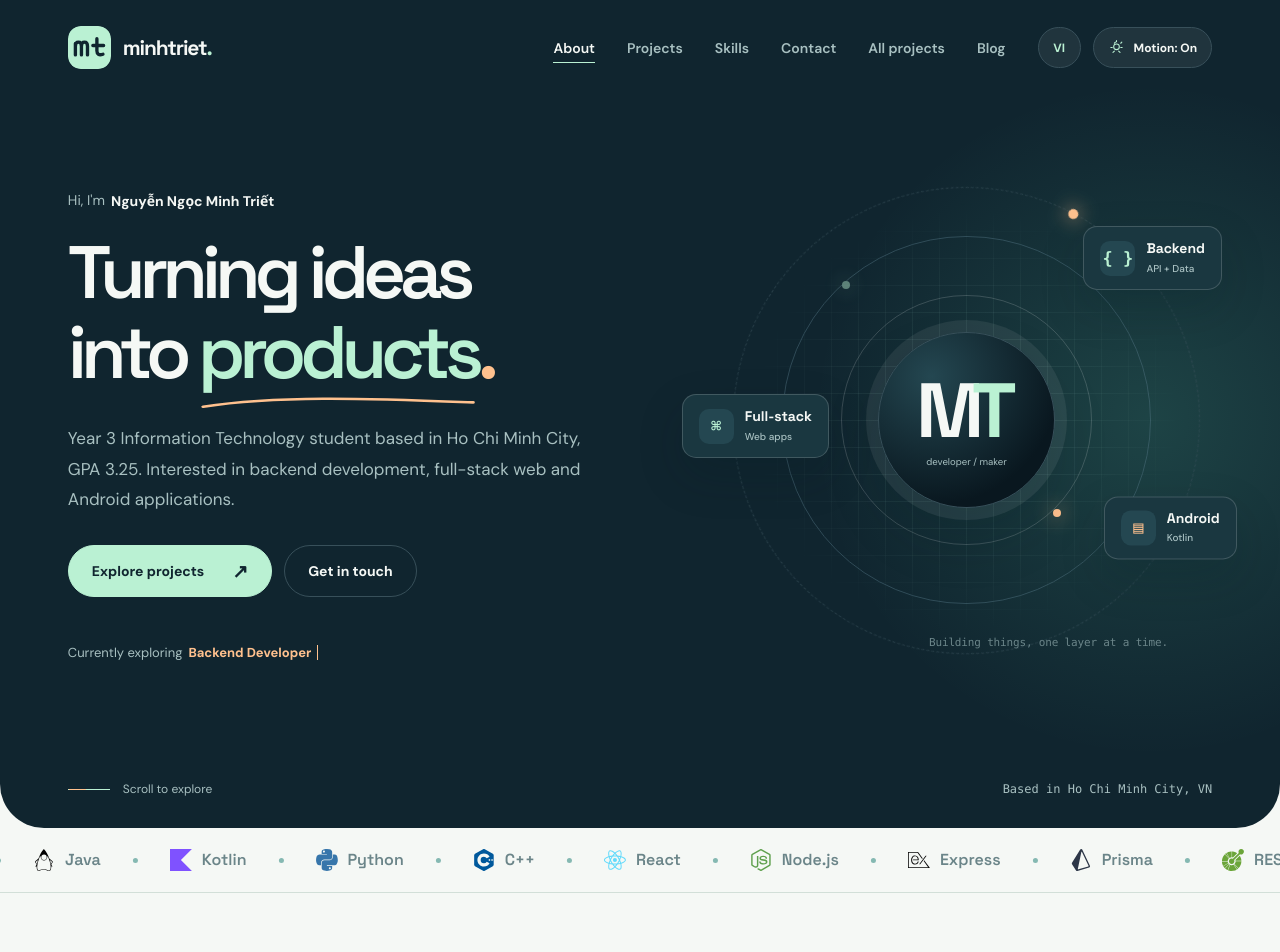
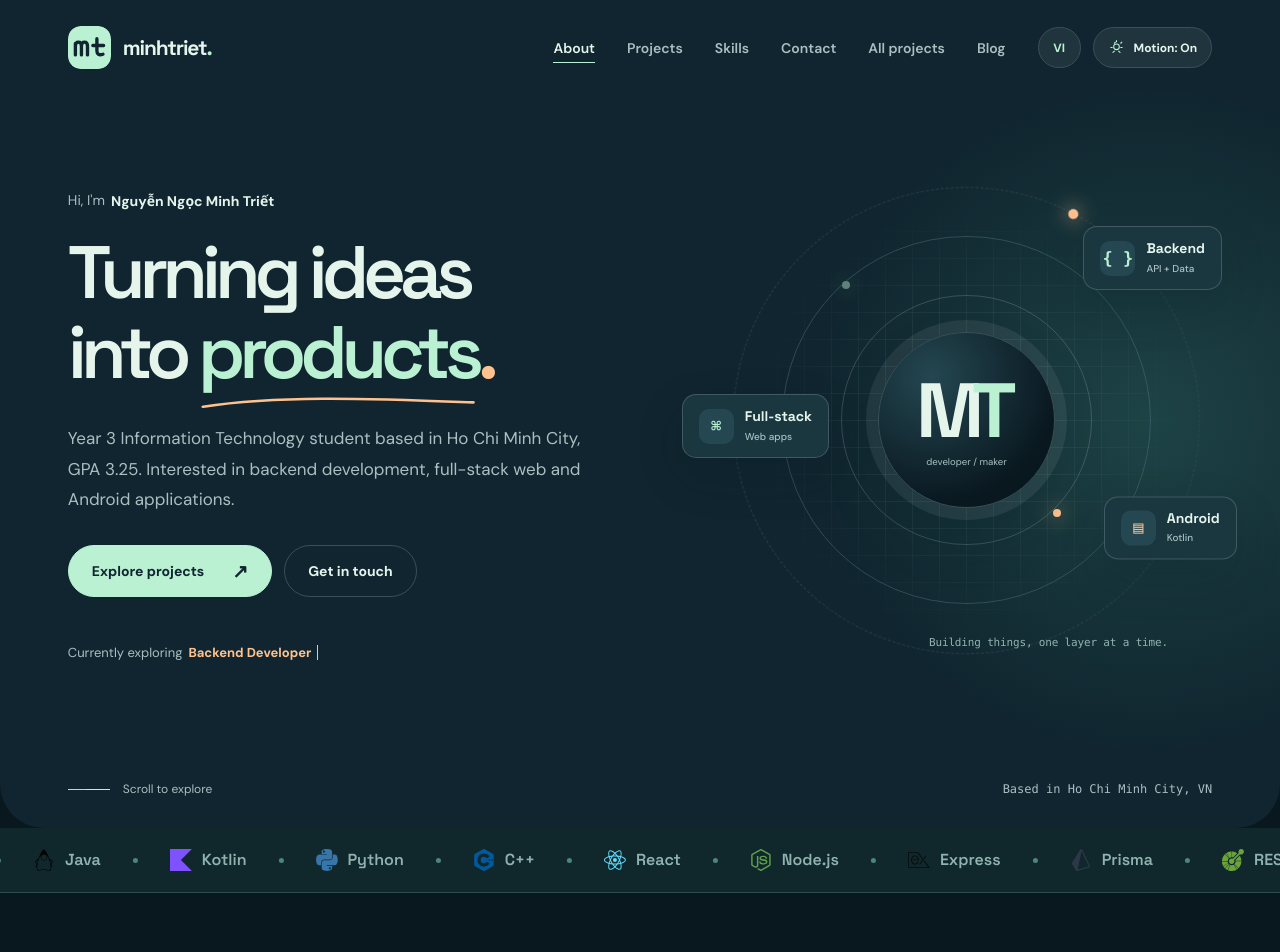
Before and after one commit to alotritne/mtriet-portfolio, a React (Vite) app in the folder frontend/: page / in a window 1280 px wide. Shown: the top 952 px of the page. Built offline with nearby package versions, Linux system fonts and the light colour scheme; no server answers.

Commit message:
Restore dark theme across portfolio pages

```diff
--- a/frontend/src/portfolio/styles.css
+++ b/frontend/src/portfolio/styles.css
@@ -6,18 +6,18 @@
   --ink-dark: #09171f;
   --ink-light: #1a3740;
   --ink-lighter: #244751;
-  --paper: #f5f8f5;
-  --paper-dim: #eef4ef;
-  --surface: #ffffff;
-  --mint-panel: #e0eee6;
+  --paper: #e5f5ec;
+  --paper-dim: #10282c;
+  --surface: #122d31;
+  --mint-panel: #183a39;
   --mint: #baf1d3;
-  --mint-deep: #157a70;
+  --mint-deep: #8be2c4;
   --peach: #ffc18e;
   --pale-blue: #c3e2e5;
-  --body-text: #496068;
-  --muted: #6b8589;
+  --body-text: #adc9c6;
+  --muted: #91b3b0;
   --hero-muted: #a8c0c1;
-  --line: #d2dfd8;
+  --line: #2d4c4d;
   --line-dark: #38505a;
   --visual-stroke: #567887;
   --glass: rgba(255, 255, 255, .07);
@@ -34,14 +34,14 @@
 }
 
 *, *::before, *::after { box-sizing: border-box; }
-html { scroll-behavior: smooth; scroll-padding-top: 30px; overflow-x: clip; }
-body { margin: 0; overflow-x: clip; font-family: var(--font-body); color: var(--ink); background: var(--paper); -webkit-font-smoothing: antialiased; }
+html { color-scheme: dark; scroll-behavior: smooth; scroll-padding-top: 30px; overflow-x: clip; }
+body { margin: 0; overflow-x: clip; font-family: var(--font-body); color: var(--paper); background: var(--ink-dark); -webkit-font-smoothing: antialiased; }
 body, button, a { -webkit-tap-highlight-color: transparent; }
 button, a { touch-action: manipulation; }
 button { font: inherit; cursor: pointer; }
 a { color: inherit; text-decoration: none; }
 img, svg { display: block; max-width: 100%; }
-::selection { background: var(--mint-deep); color: var(--surface); }
+::selection { background: var(--mint); color: var(--ink); }
 :focus-visible { outline: 3px solid var(--focus-color); outline-offset: 5px; }
 .wrap { width: min(calc(100% - var(--gutter) * 2), var(--max-width)); margin-inline: auto; }
 
@@ -121,7 +121,7 @@ img, svg { display: block; max-width: 100%; }
 .scroll-line::after { content: ""; position: absolute; width: 17px; height: 1px; background: var(--peach); animation: scroll-glide 2s linear infinite; }
 .hero-bottom > span { font-family: var(--font-code); }
 
-.marquee-shell { overflow: hidden; padding: 21px 0; border-bottom: 1px solid var(--line); background: var(--paper); }
+.marquee-shell { overflow: hidden; padding: 21px 0; border-bottom: 1px solid var(--line); background: var(--paper-dim); }
 .marquee-track { display: flex; align-items: center; width: max-content; white-space: nowrap; }
 .marquee-track.is-ready { animation: marquee var(--marquee-duration, 20s) linear infinite; }
 .marquee-set { display: inline-flex; align-items: center; gap: 32px; padding-right: 32px; flex: 0 0 auto; }
@@ -137,7 +137,7 @@ img, svg { display: block; max-width: 100%; }
 .section-about { display: grid; grid-template-columns: 1.1fr .9fr; gap: clamp(45px, 8vw, 125px); }
 .about-copy { align-self: center; max-width: 530px; padding-top: 48px; }
 .about-copy > p { font-size: 17px; line-height: 1.85; color: var(--body-text); margin: 0 0 17px; }
-.about-copy > p:first-child { font-size: 20px; font-weight: 500; line-height: 1.65; color: var(--ink); }
+.about-copy > p:first-child { font-size: 20px; font-weight: 500; line-height: 1.65; color: var(--paper); }
 .about-details { margin-top: 40px; border-top: 1px solid var(--line); }
 .about-details > div { display: grid; grid-template-columns: 104px 1fr; align-items: baseline; gap: 15px; padding: 17px 0; border-bottom: 1px solid var(--line); }
 .about-details span { font-size: 13px; color: var(--muted); }
@@ -175,32 +175,32 @@ img, svg { display: block; max-width: 100%; }
 .flow-bottom { width: 88%; display: grid; grid-template-columns: repeat(3, 1fr); gap: 10px; margin-top: 12px; }
 .flow-bottom span { background: var(--ink-light); border: 1px solid var(--line-dark); border-radius: 8px; padding: 13px 5px; text-align: center; color: var(--paper); font: 600 11px/1 var(--font-code); }
 
-.visual-android { background: var(--mint-panel); }
+.visual-android { background: #cde8dc; }
 .visual-android::before { content: ""; position: absolute; width: 380px; height: 380px; border-radius: 50%; background: var(--mint); filter: blur(50px); opacity: .65; }
 .phone-orbit { position: absolute; border-radius: 50%; border: 1px solid var(--mint-deep); opacity: .25; }
 .phone-orbit-one { height: 430px; width: 430px; }
 .phone-orbit-two { height: 570px; width: 570px; }
-.phone { position: relative; z-index: 2; border: 8px solid var(--ink); border-radius: 35px; background: var(--surface); width: 230px; height: 400px; padding: 15px; box-shadow: 12px 20px 2px var(--ink-light), 0 25px 60px var(--soft-shadow); transform: rotate(-7deg); transition: transform .5s cubic-bezier(.2,.8,.2,1); }
+.phone { position: relative; z-index: 2; border: 8px solid var(--ink); border-radius: 35px; background: #f7faf8; color: var(--ink); width: 230px; height: 400px; padding: 15px; box-shadow: 12px 20px 2px var(--ink-light), 0 25px 60px var(--soft-shadow); transform: rotate(-7deg); transition: transform .5s cubic-bezier(.2,.8,.2,1); }
 .project-item:hover .phone { transform: rotate(-3deg) translateY(-8px); }
 .phone::before { content: ""; width: 65px; height: 15px; position: absolute; top: -2px; left: 50%; transform: translateX(-50%); border-radius: 0 0 12px 12px; background: var(--ink); }
 .phone-top { display: flex; justify-content: space-between; align-items: center; padding: 0 4px 18px; color: var(--ink); font: 700 9px/1 var(--font-body); }
 .phone-title { display: flex; justify-content: space-between; align-items: center; font: 700 20px/1 var(--font-display); letter-spacing: -.07em; }
-.phone-title span { color: var(--mint-deep); }
-.phone-sub { font-size: 9px; margin-top: 5px; color: var(--muted); }
+.phone-title span { color: #157a70; }
+.phone-sub { font-size: 9px; margin-top: 5px; color: #607879; }
 .phone-gauge { background: var(--ink); color: var(--mint); height: 134px; margin-top: 18px; border-radius: 15px; display: flex; align-items: center; flex-direction: column; justify-content: center; }
 .phone-gauge > span { font: 500 50px/1 var(--font-display); letter-spacing: -.08em; }
 .phone-gauge > span > span { font-size: 27px; vertical-align: super; }
 .phone-gauge small { color: var(--hero-muted); font-size: 9px; margin-top: 8px; }
-.phone-device { display: flex; align-items: center; justify-content: space-between; padding: 12px 3px; border-bottom: 1px solid var(--line); }
+.phone-device { display: flex; align-items: center; justify-content: space-between; padding: 12px 3px; border-bottom: 1px solid #d6e4df; }
 .phone-device > span { display: grid; grid-template-columns: 23px 1fr; align-items: center; column-gap: 7px; }
 .phone-device strong { font: 700 10px/1.3 var(--font-display); }
-.phone-device small { grid-column: 2; font-size: 8px; color: var(--muted); }
-.device-icon { grid-row: span 2; width: 23px; height: 23px; display: grid; place-items: center; background: var(--mint-panel); border-radius: 7px; font: normal 16px/1 var(--font-display); }
-.phone-switch { width: 28px; height: 15px; background: var(--mint-deep); border-radius: 10px; position: relative; }
-.phone-switch::after { content: ""; position: absolute; height: 11px; width: 11px; right: 2px; top: 2px; border-radius: 50%; background: var(--surface); }
+.phone-device small { grid-column: 2; font-size: 8px; color: #607879; }
+.device-icon { grid-row: span 2; width: 23px; height: 23px; display: grid; place-items: center; background: #dbefe5; border-radius: 7px; font: normal 16px/1 var(--font-display); }
+.phone-switch { width: 28px; height: 15px; background: #157a70; border-radius: 10px; position: relative; }
+.phone-switch::after { content: ""; position: absolute; height: 11px; width: 11px; right: 2px; top: 2px; border-radius: 50%; background: #ffffff; }
 .phone-bottom { display: flex; justify-content: center; padding: 13px 0 0; }
-.phone-bottom i { width: 45px; height: 3px; border-radius: 3px; background: var(--line); }
-.visual-android .visual-note { color: var(--mint-deep); }
+.phone-bottom i { width: 45px; height: 3px; border-radius: 3px; background: #cbdad4; }
+.visual-android .visual-note { color: #157a70; }
 
 .visual-vsign { background: var(--ink-light); color: var(--mint); }
 .visual-vsign::before { content: ""; position: absolute; inset: 0; background: radial-gradient(circle at 45% 35%, var(--glow), transparent 58%); }
@@ -226,7 +226,7 @@ img, svg { display: block; max-width: 100%; }
 .project-info p { font-size: 16px; line-height: 1.8; color: var(--body-text); margin: 0 0 23px; max-width: 430px; }
 .project-tags { display: flex; flex-wrap: wrap; gap: 8px; margin-bottom: 31px; }
 .project-tags span { border: 1px solid var(--line); border-radius: 999px; font: 600 12px/1 var(--font-body); color: var(--body-text); padding: 9px 12px; }
-.project-link { border-bottom: 1px solid var(--ink); padding: 0 0 7px; display: inline-flex; align-items: center; gap: 27px; font: 700 14px/1.5 var(--font-body); transition: color .2s, gap .2s, border-color .2s; }
+.project-link { border-bottom: 1px solid var(--mint-deep); padding: 0 0 7px; display: inline-flex; align-items: center; gap: 27px; font: 700 14px/1.5 var(--font-body); transition: color .2s, gap .2s, border-color .2s; }
 a.project-link:hover { color: var(--mint-deep); border-color: var(--mint-deep); gap: 35px; }
 .project-link span { font-size: 19px; }
 .project-link-static { border-color: var(--line); color: var(--muted); font-weight: 500; }
@@ -240,7 +240,7 @@ a.project-link:hover { color: var(--mint-deep); border-color: var(--mint-deep);
 .skill-number { display: inline-block; color: var(--muted); font: 600 12px/1 var(--font-code); margin-bottom: 32px; }
 .skill-group h3 { font: 600 21px/1.3 var(--font-display); margin: 0 0 20px; letter-spacing: -.04em; }
 .skill-group > div { display: flex; flex-wrap: wrap; align-items: flex-start; gap: 9px; }
-.skill-group > div > span { display: inline-flex; align-items: center; gap: 8px; color: var(--body-text); font-size: 13px; font-weight: 600; background: var(--paper); padding: 9px 11px; border-radius: 7px; border: 1px solid var(--line); transition: color .2s, background .2s, transform .2s; }
+.skill-group > div > span { display: inline-flex; align-items: center; gap: 8px; color: var(--body-text); font-size: 13px; font-weight: 600; background: var(--surface); padding: 9px 11px; border-radius: 7px; border: 1px solid var(--line); transition: color .2s, background .2s, transform .2s; }
 .skill-group > div > span:hover { background: var(--ink); color: var(--paper); transform: translateY(-3px); }
 .skill-group > div > span:hover .tech-icon { filter: brightness(0) invert(1); }
 .skill-chip .tech-icon { width: 17px; height: 17px; }
```
Also changed, not shown: frontend/src/portfolio/catalog.css (+20 -20 lines).
